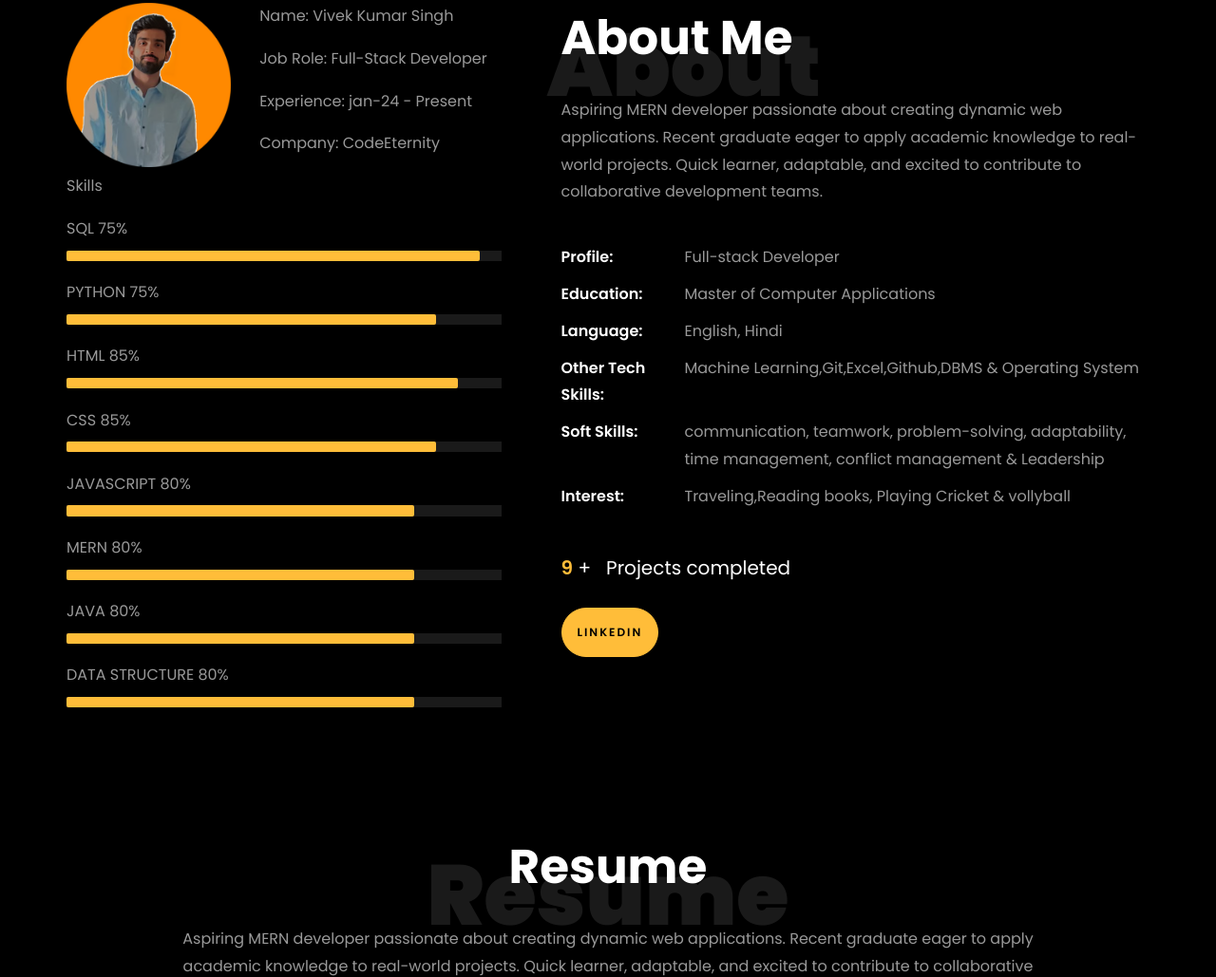
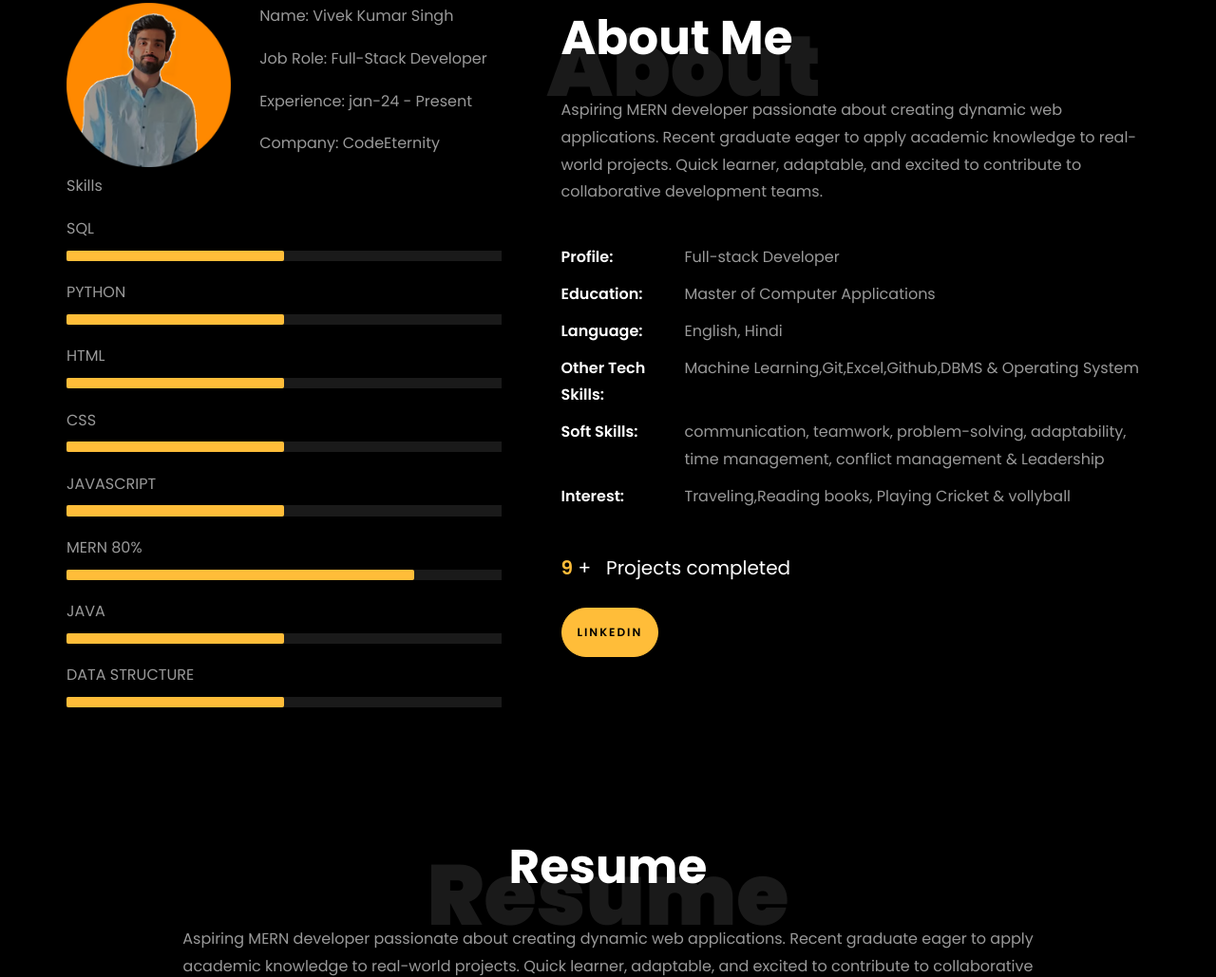
Before and after one commit to 0011VivekSingh/0011VivekSingh.github.io, a plain HTML site: page index.html in a window 1280 px wide. Shown: the part 859-1888 px from the top of the page at 95% size. Drawn offline with Linux system fonts and the light colour scheme; files that its build step writes are made by us from their sources; files whose address does not match are found by name.

Commit message:
Update index.html

```diff
--- a/index.html
+++ b/index.html
@@ -142,33 +142,33 @@
 
 								<div class="skill-mf">
 									<p class="title-s">Skills</p>
-									<span>SQL</span> <span class="pull-right">75%</span>
+									<span>SQL</span>
 									<div class="progress">
-										<div class="progress-bar" role="progressbar" style="width: 95%;" aria-valuenow="95" aria-valuemin="0"
+										<div class="progress-bar" role="progressbar" style="width: 50%;" aria-valuenow="95" aria-valuemin="0"
 											aria-valuemax="100"></div>
 									</div>
 
-									<span>PYTHON</span> <span class="pull-right">75%</span>
+									<span>PYTHON</span>
 									<div class="progress">
-										<div class="progress-bar" role="progressbar" style="width: 85%" aria-valuenow="85" aria-valuemin="0"
+										<div class="progress-bar" role="progressbar" style="width: 50%" aria-valuenow="85" aria-valuemin="0"
 											aria-valuemax="100"></div>
 									</div>
 
-									<span>HTML</span> <span class="pull-right">85%</span>
+									<span>HTML</span>
 									<div class="progress">
-										<div class="progress-bar" role="progressbar" style="width: 90%" aria-valuenow="90" aria-valuemin="0"
+										<div class="progress-bar" role="progressbar" style="width: 50%" aria-valuenow="90" aria-valuemin="0"
 											aria-valuemax="100"></div>
 									</div>
 
-									<span>CSS</span> <span class="pull-right">85%</span>
+									<span>CSS</span>
 									<div class="progress">
-										<div class="progress-bar" role="progressbar" style="width: 85%" aria-valuenow="85" aria-valuemin="0"
+										<div class="progress-bar" role="progressbar" style="width: 50%" aria-valuenow="85" aria-valuemin="0"
 											aria-valuemax="100"></div>
 									</div>
 
-									<span>JAVASCRIPT</span> <span class="pull-right">80%</span>
+									<span>JAVASCRIPT</span>
 									<div class="progress">
-										<div class="progress-bar" role="progressbar" style="width: 80%" aria-valuenow="80" aria-valuemin="0"
+										<div class="progress-bar" role="progressbar" style="width: 50%" aria-valuenow="80" aria-valuemin="0"
 											aria-valuemax="100"></div>
 									</div>
 									<span>MERN</span> <span class="pull-right">80%</span>
@@ -176,14 +176,14 @@
 										<div class="progress-bar" role="progressbar" style="width: 80%" aria-valuenow="80" aria-valuemin="0"
 											aria-valuemax="100"></div>
 									</div>
-									<span>JAVA</span> <span class="pull-right">80%</span>
+									<span>JAVA</span>
 									<div class="progress">
-										<div class="progress-bar" role="progressbar" style="width: 80%" aria-valuenow="80" aria-valuemin="0"
+										<div class="progress-bar" role="progressbar" style="width: 50%" aria-valuenow="80" aria-valuemin="0"
 											aria-valuemax="100"></div>
 									</div>
-									<span>DATA STRUCTURE</span> <span class="pull-right">80%</span>
+									<span>DATA STRUCTURE</span>
 									<div class="progress">
-										<div class="progress-bar" role="progressbar" style="width: 80%" aria-valuenow="80" aria-valuemin="0"
+										<div class="progress-bar" role="progressbar" style="width: 50%" aria-valuenow="80" aria-valuemin="0"
 											aria-valuemax="100"></div>
 									</div>
 
@@ -333,7 +333,7 @@
 
     		<div class="row justify-content-center mt-5">
     			<div class="col-md-6 text-center ftco-animate">
-    				<p><a href="https://drive.google.com/file/d/1-IW4l6DbOsvK3z6d0jbL_gzFus0QWr3B/view?usp=sharing" class="btn btn-primary py-4 px-5">Download Resume</a></p>
+    				<p><a href="https://drive.google.com/file/d/1uaEXbimSsJBz_qHvCj4IIJgXyp5aQ2Aw/view?usp=sharing" class="btn btn-primary py-4 px-5">Download Resume</a></p>
     			</div>
     		</div>
     	</div>
```
